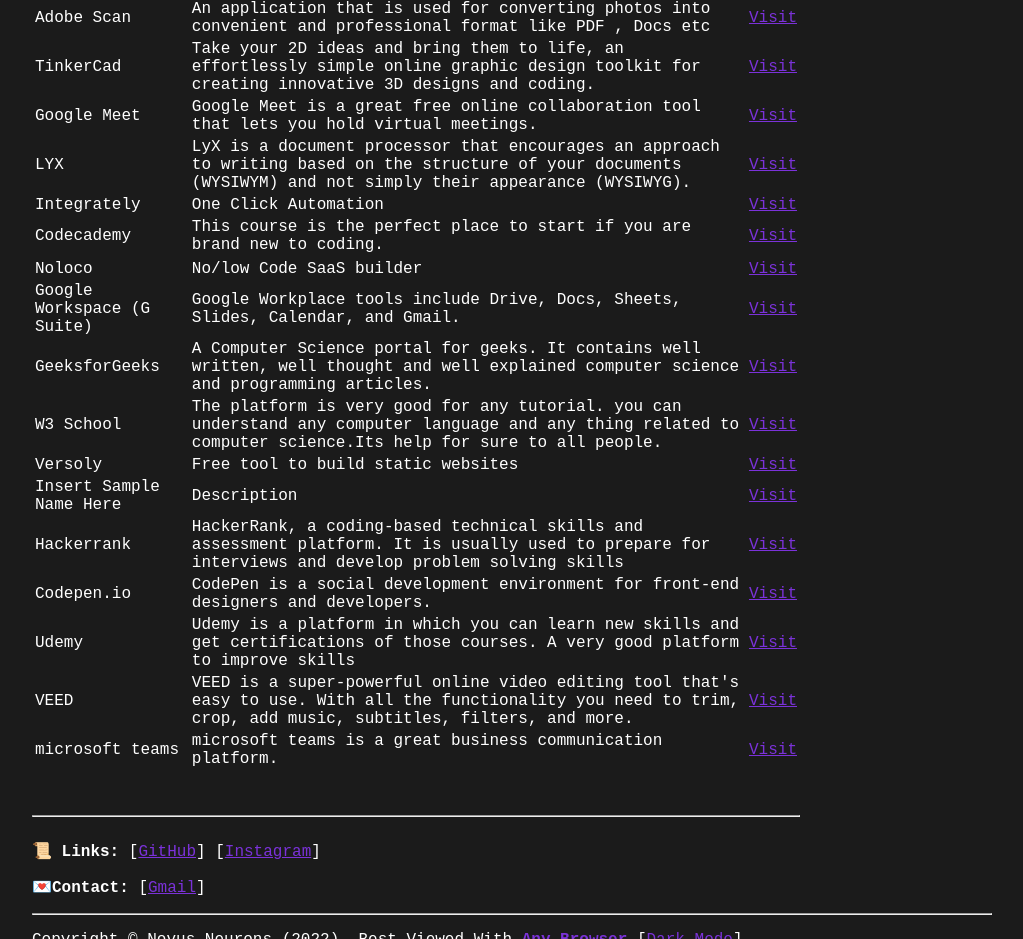
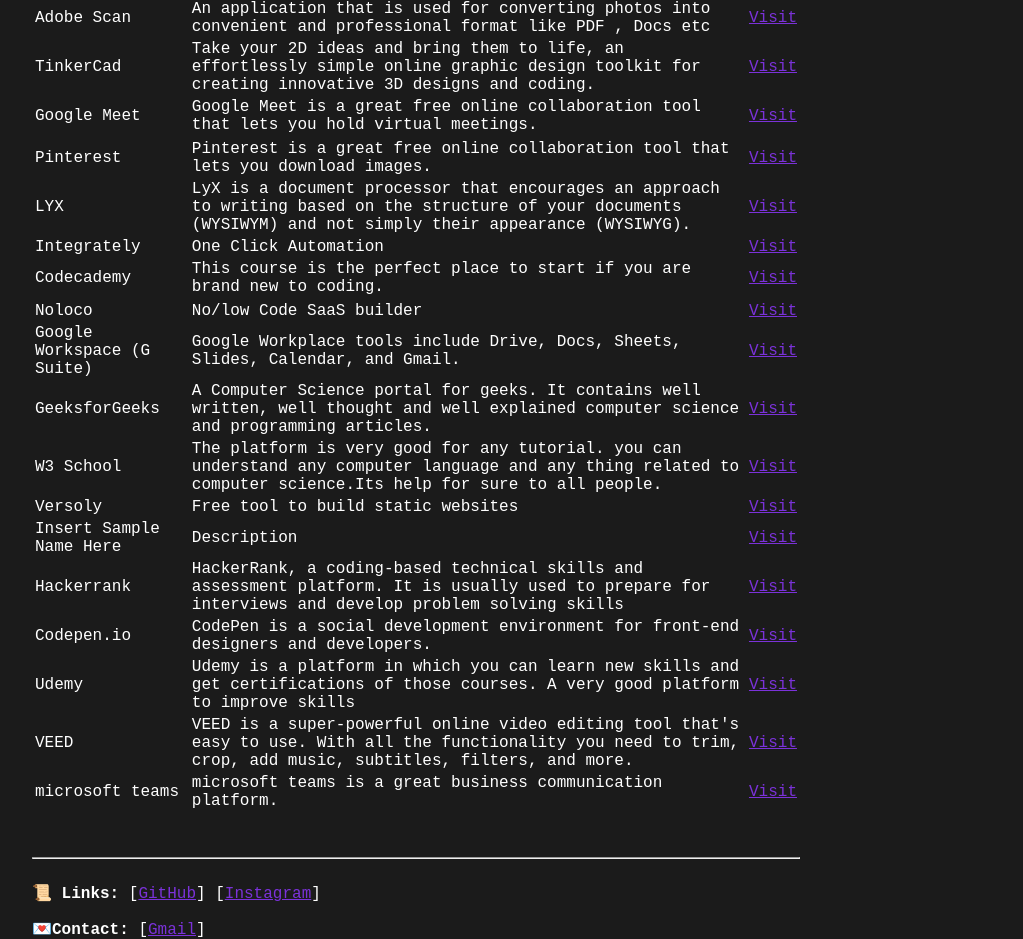
Before and after one commit to Novus-Neurons/Online-tools, a plain HTML site: page index.html in a window 1280 px wide. Shown: the part 1230-2169 px from the top of the page, without its empty margins (128-1151 px from the left). Drawn offline with Linux system fonts and the light colour scheme.

Commit message:
Update index.html

```diff
--- a/index.html
+++ b/index.html
@@ -139,6 +139,21 @@
 	          </tr>
 
             <tr>
+
+          <tr>
+              <td>Pinterest</td>
+              <td>Pinterest is a great free online collaboration tool that lets you download images.</td>
+              <td><a href="https://in.pinterest.com/">Visit</a></td>
+	          </tr>
+
+            <tr>
+
+
+
+
+
+
+
 	            <td>LYX</td>
               <td>LyX is a document processor that encourages an approach to writing based on the structure of your documents (WYSIWYM) and not simply their appearance (WYSIWYG).</td>
               <td><a href="https://www.lyx.org/" target="_blank">Visit</a></td>
```
